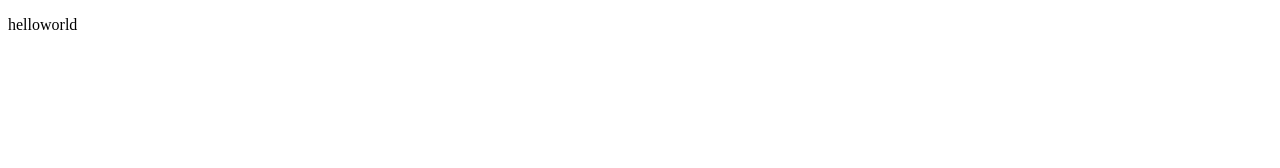
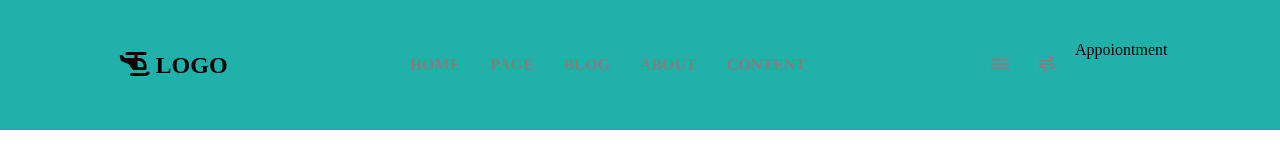
Before and after one commit to Rustapex/ACON, a plain HTML site: page index.html in a window 1280 px wide. Drawn offline with Linux system fonts and the light colour scheme.

Commit message:
no message

```diff
--- a/index.html
+++ b/index.html
@@ -1,11 +1,93 @@
-<!DOCTYPE html>
+<!doctype html>
 <html lang="en">
-<head>
-    <meta charset="UTF-8">
-    <meta name="viewport" content="width=device-width, initial-scale=1.0">
-    <title>Document</title>
-</head>
-<body>
-    <p>helloworld</p>
-</body>
+  <head>
+    <meta charset="UTF-8" />
+    <meta name="viewport" content="width=device-width, initial-scale=1.0" />
+    <title>mediaQueryMenuBar</title>
+    <!--폰트어썸 CDN : -->
+    <script
+      src="https://kit.fontawesome.com/4ec79785b5.js"
+      crossorigin="anonymous"
+    ></script>
+    <style>
+      * {margin: 0; padding: 0;}
+      nav {
+        background-color: lightseagreen;
+        display: flex;
+        justify-content: space-around;
+        align-items: center;
+        height: 70px;
+        padding: 30px;}
+      ul {
+        list-style: none;
+        display: flex;}
+      li { padding: 15px; }
+      a {
+        text-decoration: none;
+        color: grey;
+        font-weight: 800;}
+      a:hover{ color: blue;}
+      .appo{ padding: 0 5px;}
+      .appo:hover {
+        background-color: rgb(73, 223, 216);
+        cursor: pointer;
+        color: aliceblue;
+        border-radius: 7px;
+      }
+      /* 브라우저 가로가 768 이하일 때  */
+      @media screen and (max-width: 768px) {
+        nav {
+          height: 170px;
+          align-items: flex-start;
+        }
+        .navbar ul {
+          flex-direction: column;
+        }
+        .navbar ul li {
+          line-height: 2;
+        }
+        .fa-helicopter,
+        .fa-water,
+        .fa-wind,
+        .appo {
+          /* visibility: hidden; */ /*눈에만 안보이고 자리 차지*/
+          display: none; /*자리 자체 차지X*/
+        }
+      }
+    </style>
+  </head>
+  <body>
+    <nav>
+      <div class="logo">
+        <h1>&nbsp; <i class="fa-solid fa-helicopter"></i> LOGO &nbsp;</h1>
+        <!-- NTT CODE -->
+        <!--    < (Less than): &lt;
+                > (Greater than): &gt;
+                & (Ampersand): &amp;
+                " (Double quote): &quot;
+                ' (Single quote): &apos;
+                공백 (Space): &nbsp;  -->
+      </div>
+      <div class="navbar">
+        <ul>
+          <li><a href="#">HOME</a></li>
+          <li><a href="#">PAGE</a></li>
+          <li><a href="#">BLOG</a></li>
+          <li><a href="#">ABOUT</a></li>
+          <li><a href="#">CONTENT</a></li>
+        </ul>
+      </div>
+      <div class="icons">
+        <ul>
+          <li>
+            <a href="#"><i class="fa-solid fa-water"></i></a>
+          </li>
+          <li>
+            <a href="#"><i class="fa-solid fa-wind"></i></a>
+          </li>
+          <li class="appo">Appoiontment</li>
+        </ul>
+      </div>
+    </nav>
+  </body>
 </html>
```
Also changed, not shown: front/0129/mediaQueryPrac.html (+7 -2 lines).
